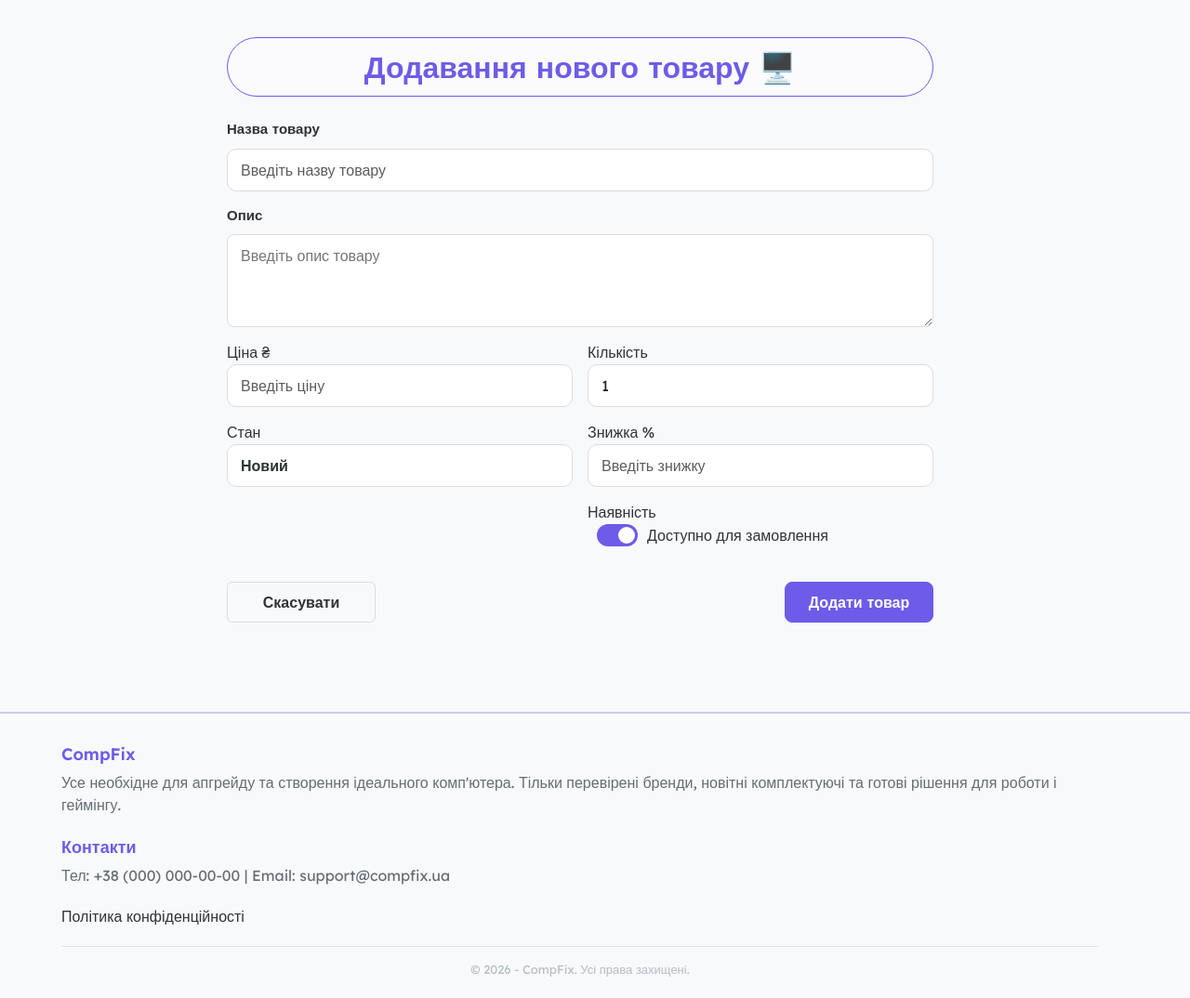
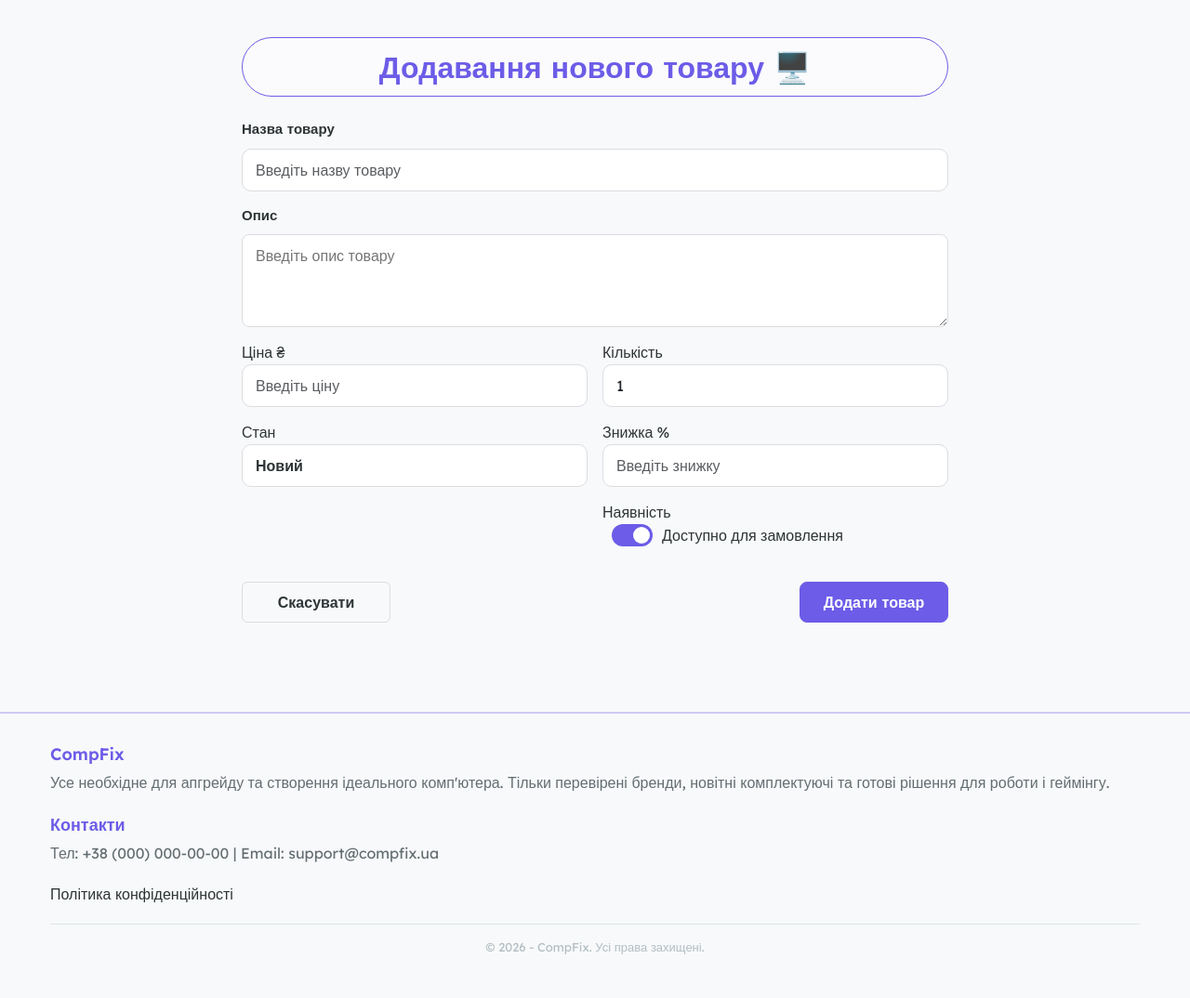
Before and after one commit to ArQay285/CompFix, an ASP.NET Core app: page /admin/addproduct in a window 1280 px wide. Shown: the part 62-1136 px from the top of the page at 93% size. After the commit the page ends 1089 px from the top, so only its background shows below. Run offline with ASP.NET Core 8, Linux system fonts and the light colour scheme; a user stored in the database is signed in; style sheets or scripts are compiled from the project's sources.

Commit message:
Красавчик артур

```diff
--- a/CompFix/Views/Admin/addproduct.cshtml
+++ b/CompFix/Views/Admin/addproduct.cshtml
@@ -4,7 +4,7 @@
 }
 
 
-<div class="Form-for-add-product">
+<div class="product-form__container">
 <div class="product-form__title-wrapper">
     <h1 class="product-form__title">Додавання нового товару 🖥️</h1>
 </div>
@@ -12,9 +12,9 @@
     <div  asp-validation-summary="ModelOnly" class="product-form__validation "> </div>
     <!-- Назва товару -->
 <div class="name-product">
-<label asp-for="Name" class="form-label">Назва товару</label>
-<input asp-for="Name" class="form-control" placeholder="Введіть назву товару"/>
-<span asp-validation-for="Name" class="product-form__error"></span>
+     <label asp-for="Name" class="form-label">Назва товару</label>
+     <input asp-for="Name" class="form-control" placeholder="Введіть назву товару"/>
+     <span asp-validation-for="Name" class="product-form__error"></span>
 </div>
 <!-- Опис -->
 <div class="name-product">
--- a/CompFix/Views/Shared/_Layout.cshtml
+++ b/CompFix/Views/Shared/_Layout.cshtml
@@ -60,7 +60,7 @@
 
     <!-- Футер -->
     <footer class="mainFooter">
-        <div class="container mainFooter__container">
+        <div class=" mainFooter__container">
             <div class="mainFooter__row">
                 <!-- Інформація про компанію -->
                 <div class="mainFooter__col">
--- a/CompFix/wwwroot/css/site.css
+++ b/CompFix/wwwroot/css/site.css
@@ -89,11 +89,8 @@ input[type="checkbox"] {
 .form-floating > .form-control-plaintext:focus::placeholder, .form-floating > .form-control:focus::placeholder {
     text-align: start;
 }
+
 /* Layout */
-.container {
-    margin-inline: 54px;
-}
-
 .mainHeader {
     width: 100%;
     background: var(--bg-light);
@@ -155,9 +152,11 @@ input[type="checkbox"] {
     border-top: 2px solid rgba(108, 92, 231, 0.3);
     padding-block: 30px 20px;
     margin-top: 40px;
+
 }
 
 .mainFooter__container {
+    margin-inline: 54px;
     display: flex;
     flex-direction: column;
     gap: 20px;
@@ -280,9 +279,10 @@ input[type="checkbox"] {
     border-color: var(--primary-purple);
     box-shadow: 0 0 0 4px rgba(108, 92, 231, 0.20);
 }
-.Form-for-add-product {
+
+.product-form__container {
+    margin: 40px auto;
     max-width: 760px;
-    margin: 40px auto;
 }
 .product-form__title {
     font-size: 32px;
```
Also changed, not shown: CompFix/Views/Admin/EditProduct.cshtml (+4 -4 lines).
